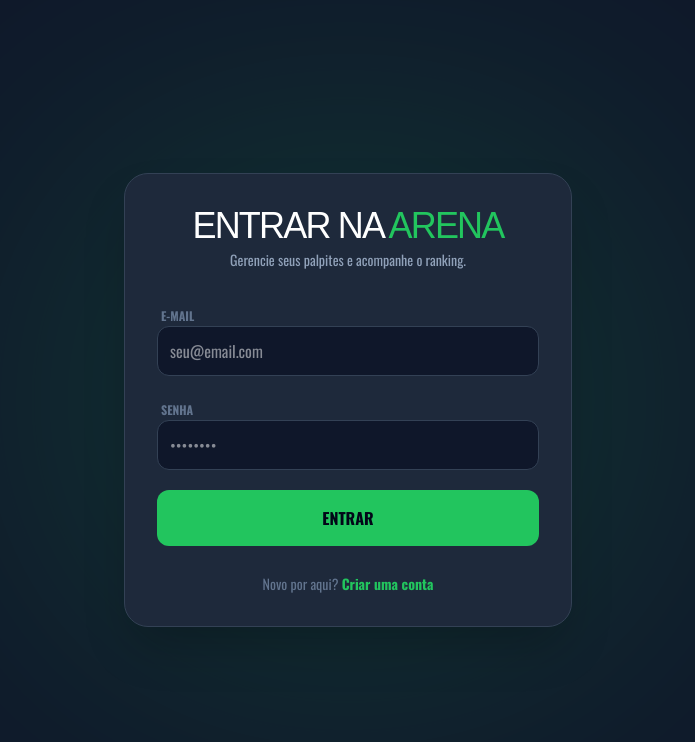
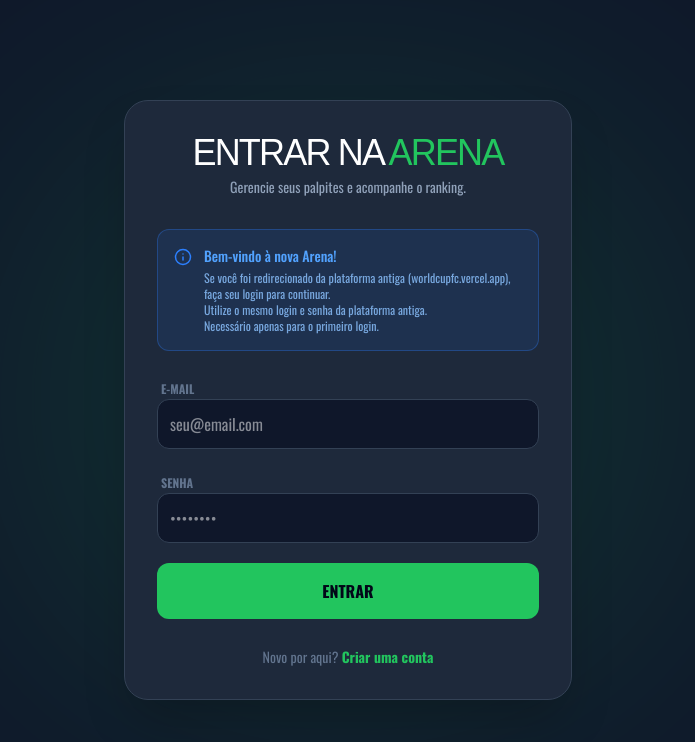
Before and after one commit to luansaurus/newpicks, a Next.js app in the folder newpicks/: page /login in a window 1280 px wide. Shown: the top 742 px of the page, without its empty margins (292-987 px from the left). Built offline with nearby package versions, Linux system fonts and the light colour scheme; no server answers; a web font is replaced by a local one.

Commit message:
mensagem

```diff
--- a/newpicks/src/app/login/page.tsx
+++ b/newpicks/src/app/login/page.tsx
@@ -95,8 +95,6 @@ function LoginForm() {
           <p className="text-slate-400 text-sm mt-1">Gerencie seus palpites e acompanhe o ranking.</p>
         </header>
 
-        {/* Mensagem de redirecionamento */}
-        {showRedirectMessage && (
           <div className="mb-6 bg-blue-500/10 border border-blue-500/30 p-4 rounded-xl animate-in fade-in slide-in-from-top-4 duration-300">
             <div className="flex items-start gap-3">
               <Info className="text-blue-500 flex-shrink-0 mt-0.5" size={18} />
@@ -112,7 +110,7 @@ function LoginForm() {
               </div>
             </div>
           </div>
-        )}
+
 
         <form onSubmit={handleLogin} className="space-y-5">
           <div className="space-y-1">
```
